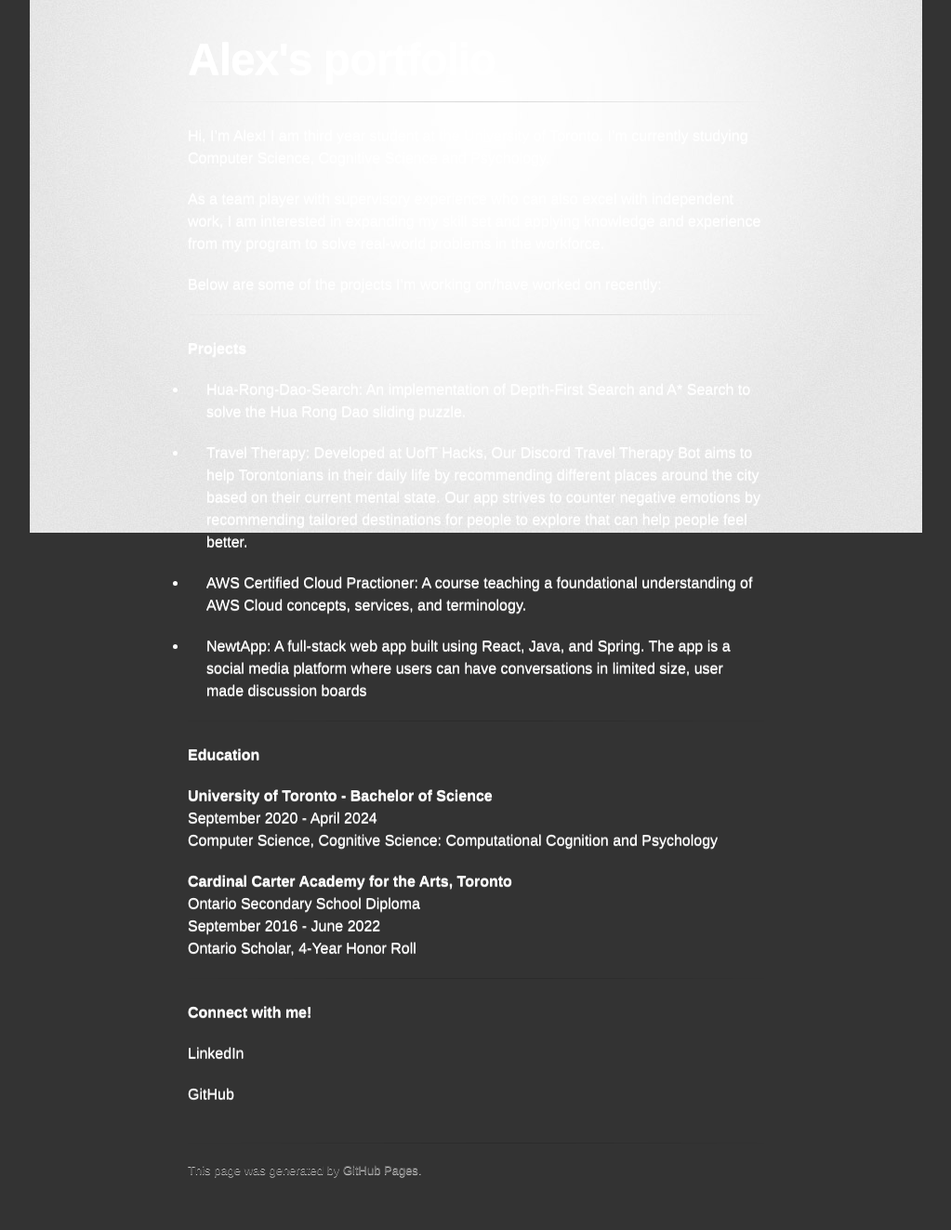
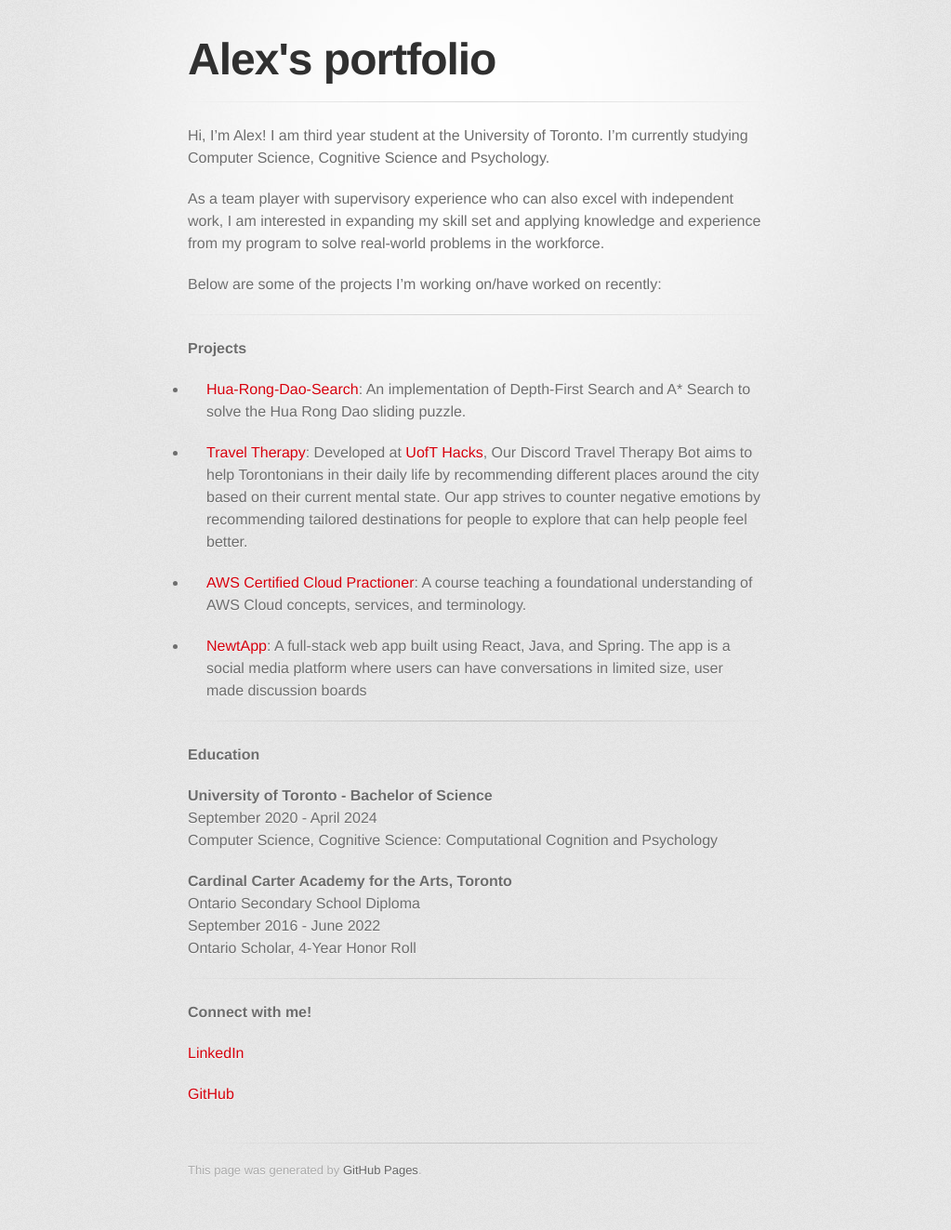
Before and after one commit to alexszokolay/alexszokolay.github.io, a Jekyll site: the page built from index.md, in a window 1280 px wide. Shown: the whole page at 93% size, without its empty margins (128-1151 px from the left). Built offline with Jekyll 4.4.1, drawn with Linux system fonts in a browser that asks for light colours; some web fonts are replaced; our own code applies the rules of GitHub Pages for plain Markdown files; the repository's description, which GitHub fills in, is left out.

Commit message:
Update jekyll-theme-tactile.scss

```diff
--- a/_sass/jekyll-theme-tactile.scss
+++ b/_sass/jekyll-theme-tactile.scss
@@ -54,13 +54,13 @@ body {
   font-family: 'Helvetica Neue', Helvetica, Arial, serif;
   font-size: 1em;
   line-height: 1.5;
-  color: #FFFFFF;
+  color: #6d6d6d;
   text-shadow: 0 1px 0 rgba(255, 255, 255, 0.8);
-  background: #333333;
+  background: #e7e7e7 url(../images/body-bg.png) 0 0 repeat;
 }
 
 a {
-  color: #FFFFFF;
+  color: #d5000d;
 }
 a:hover {
   color: #c5000c;
@@ -75,7 +75,7 @@ header h1 {
   font-family: 'Chivo', 'Helvetica Neue', Helvetica, Arial, serif;
   font-size: 48px; font-weight: 900;
   line-height: 1.2;
-  color: #FFFFFF;
+  color: #303030;
   letter-spacing: -1px;
 }
 
@@ -83,7 +83,7 @@ header h2 {
   font-size: 24px;
   font-weight: normal;
   line-height: 1.3;
-  color: #FFFFFF;
+  color: #aaa;
   letter-spacing: -1px;
 }
 
@@ -105,6 +105,55 @@ header h2 {
   margin-bottom: 40px;
 }
 
+a.button {
+  display: block;
+  float: left;
+  width: 179px;
+  padding: 12px 8px 12px 8px;
+  margin-right: 14px;
+  font-size: 15px;
+  font-weight: bold;
+  line-height: 25px;
+  color: #303030;
+  background: #fdfdfd; /* Old browsers */
+  background: -moz-linear-gradient(top,  #fdfdfd 0%, #f2f2f2 100%); /* FF3.6+ */
+  background: -webkit-gradient(linear, left top, left bottom, color-stop(0%,#fdfdfd), color-stop(100%,#f2f2f2)); /* Chrome,Safari4+ */
+  background: -webkit-linear-gradient(top,  #fdfdfd 0%,#f2f2f2 100%); /* Chrome10+,Safari5.1+ */
+  background: -o-linear-gradient(top,  #fdfdfd 0%,#f2f2f2 100%); /* Opera 11.10+ */
+  background: -ms-linear-gradient(top,  #fdfdfd 0%,#f2f2f2 100%); /* IE10+ */
+  background: linear-gradient(to top,  #fdfdfd 0%,#f2f2f2 100%); /* W3C */
+  filter: progid:DXImageTransform.Microsoft.gradient( startColorstr='#fdfdfd', endColorstr='#f2f2f2',GradientType=0 ); /* IE6-9 */
+  border-top: solid 1px #cbcbcb;
+  border-right: solid 1px #b7b7b7;
+  border-bottom: solid 1px #b3b3b3;
+  border-left: solid 1px #b7b7b7;
+  border-radius: 30px;
+  -webkit-box-shadow: 10px 10px 5px #888;
+  -moz-box-shadow: 10px 10px 5px #888;
+  box-shadow: 0px 1px 5px #e8e8e8;
+  -moz-border-radius: 30px;
+  -webkit-border-radius: 30px;
+}
+a.button:hover {
+  background: #fafafa; /* Old browsers */
+  background: -moz-linear-gradient(top,  #fdfdfd 0%, #f6f6f6 100%); /* FF3.6+ */
+  background: -webkit-gradient(linear, left top, left bottom, color-stop(0%,#fdfdfd), color-stop(100%,#f6f6f6)); /* Chrome,Safari4+ */
+  background: -webkit-linear-gradient(top,  #fdfdfd 0%,#f6f6f6 100%); /* Chrome10+,Safari5.1+ */
+  background: -o-linear-gradient(top,  #fdfdfd 0%,#f6f6f6 100%); /* Opera 11.10+ */
+  background: -ms-linear-gradient(top,  #fdfdfd 0%,#f6f6f6 100%); /* IE10+ */
+  background: linear-gradient(to top,  #fdfdfd 0%,#f6f6f6, 100%); /* W3C */
+  filter: progid:DXImageTransform.Microsoft.gradient( startColorstr='#fdfdfd', endColorstr='#f6f6f6',GradientType=0 ); /* IE6-9 */
+  border-top: solid 1px #b7b7b7;
+  border-right: solid 1px #b3b3b3;
+  border-bottom: solid 1px #b3b3b3;
+  border-left: solid 1px #b3b3b3;
+}
+
+a.button span {
+  display: block;
+  height: 23px;
+  padding-left: 50px;
+}
 
 #download-zip span {
   background: transparent url(../images/zip-icon.png) 12px 50% no-repeat;
@@ -128,7 +177,7 @@ code, pre {
 
 code {
   padding: 0 3px;
-  background-color: #333333;
+  background-color: #f2f2f2;
   border: solid 1px #ddd;
 }
 
@@ -172,7 +221,7 @@ em {
 
 table {
   width: 100%;
-  border: 1px solid #333333;
+  border: 1px solid #ebebeb;
 }
 
 th {
@@ -182,12 +231,12 @@ th {
 td {
   font-weight: 300;
   text-align: center;
-  border: 1px solid #333333;
+  border: 1px solid #ebebeb;
 }
 
 form {
   padding: 20px;
-  background: #333333;
+  background: #f2f2f2;
 
 }
 
@@ -209,7 +258,7 @@ h3 {
   margin-bottom: 8px;
   font-size: 18px;
   font-weight: bold;
-  color: #303030;
+  color: #d5000d;
 }
 
 h4 {
@@ -269,7 +318,7 @@ footer {
   padding-bottom: 30px;
   margin-top: 40px;
   font-size: 13px;
-  color: #303030;
+  color: #aaa;
   background: transparent url('../images/hr.png') 0 0 no-repeat;
 }
 
```
